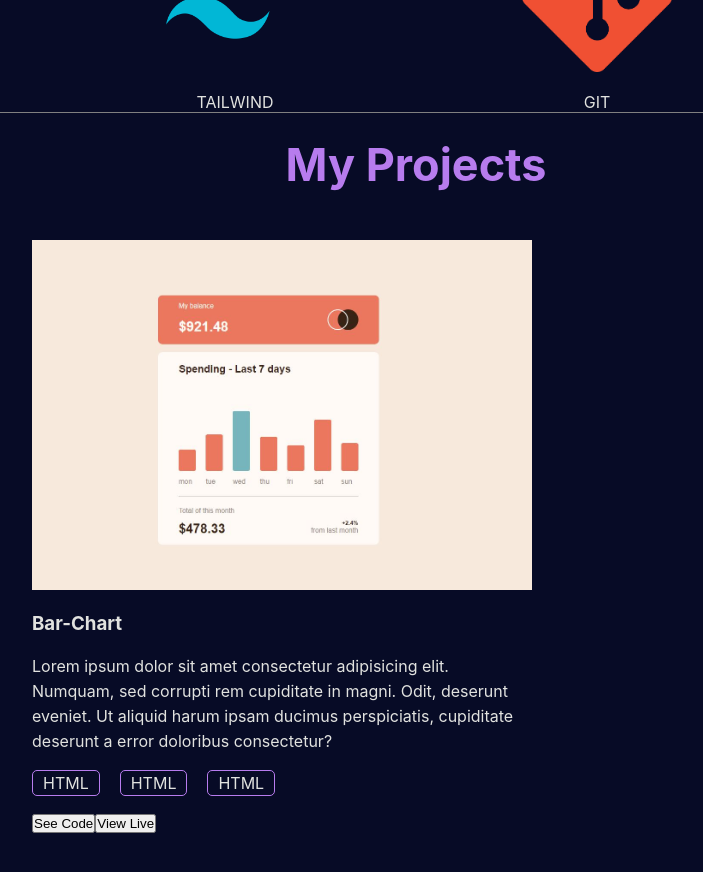
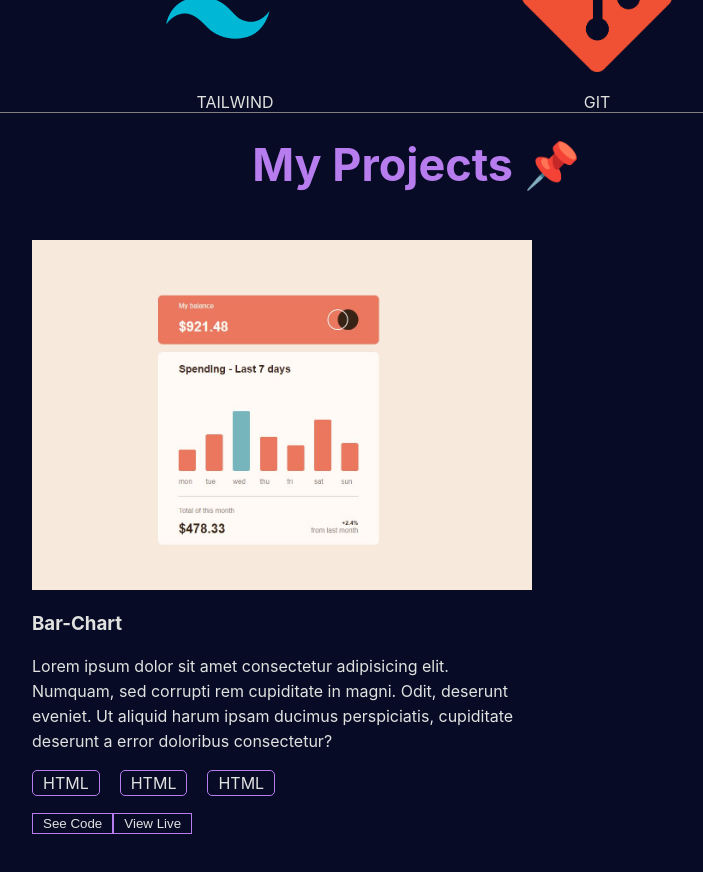
Before and after one commit to Gabbie99/Personal-portfolio, a React (Create React App) app: page / in a window 1280 px wide. Shown: the part 1920-2792 px from the top of the page, without its empty margins (224-927 px from the left). Built offline with nearby package versions, Linux system fonts and the light colour scheme.

Commit message:
working portfolio

```diff
--- a/src/components/home/Home.css
+++ b/src/components/home/Home.css
@@ -1,5 +1,5 @@
 .land {
-    background-image: url(../../assets/tech.jpg);
+    /* background-image: url(../../assets/tech.jpg); */
     background-repeat: no-repeat;
     background-size: cover;
     height: 100vh;
--- a/src/components/projects/Projects.css
+++ b/src/components/projects/Projects.css
@@ -43,3 +43,13 @@
     padding: 2px 10px;
     margin: 1rem 0;
 }
+.pro-but button{
+    border: 1px solid rgb(183, 124, 238);
+    background: transparent;
+    color: #e1e2df;
+    padding: 2px 10px;
+}
+.pro-view {
+    text-decoration: underline;
+    color: rgb(183, 124, 238);
+}
--- a/src/components/projects/Projects.jsx
+++ b/src/components/projects/Projects.jsx
@@ -7,7 +7,7 @@ function Projects() {
   return (
     <div className='pro-gen'>
         <div className="project">
-            <h1>My Projects</h1>
+            <h1>My Projects &#128204;</h1>
             <div className="pro-sec">
                 <div className='pro-img'>
                     <img src={thumb1} alt="" />
@@ -18,7 +18,7 @@ function Projects() {
                         <span>HTML</span>
                         <span>HTML</span>
                     </div>
-                    <div>
+                    <div className='pro-but'>
                         <button>See Code</button>
                         <button>View Live</button>
                     </div>
@@ -32,7 +32,7 @@ function Projects() {
                         <span>HTML</span>
                         <span>HTML</span>
                     </div>
-                    <div>
+                    <div className='pro-but'>
                         <button>See Code</button>
                         <button>View Live</button>
                     </div>
@@ -46,7 +46,7 @@ function Projects() {
                         <span>HTML</span>
                         <span>HTML</span>
                     </div>
-                    <div>
+                    <div className='pro-but'>
                         <button>See Code</button>
                         <button>View Live</button>
                     </div>
@@ -60,13 +60,13 @@ function Projects() {
                         <span>HTML</span>
                         <span>HTML</span>
                     </div>
-                    <div>
+                    <div className='pro-but'>
                         <button>See Code</button>
                         <button>View Live</button>
                     </div>
                 </div>
             </div>
-            <p>View more &rarr;</p>
+            <p className='pro-view'>View more &rarr;</p>
         </div>
     </div>
   )
```
Also changed, not shown: src/assets/Capture3.jpg (renamed from src/assets/tech.jpg).
